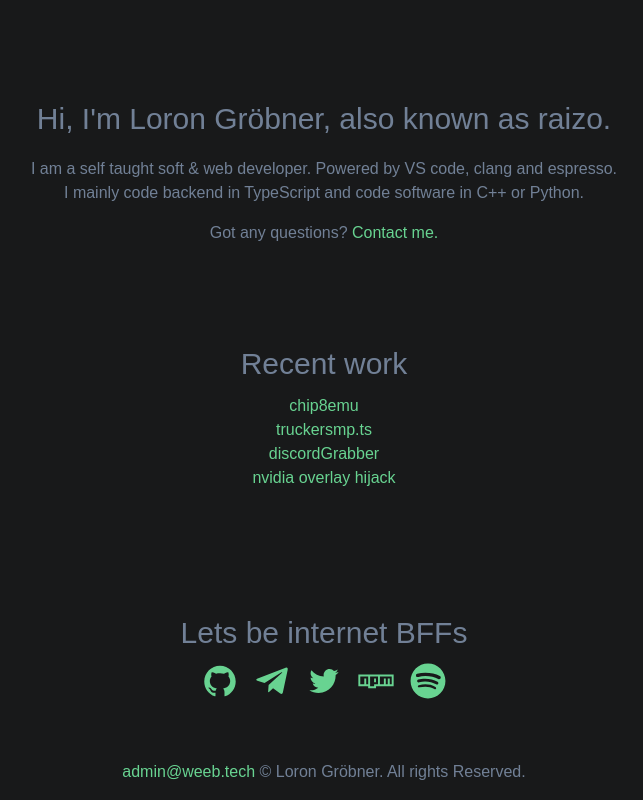
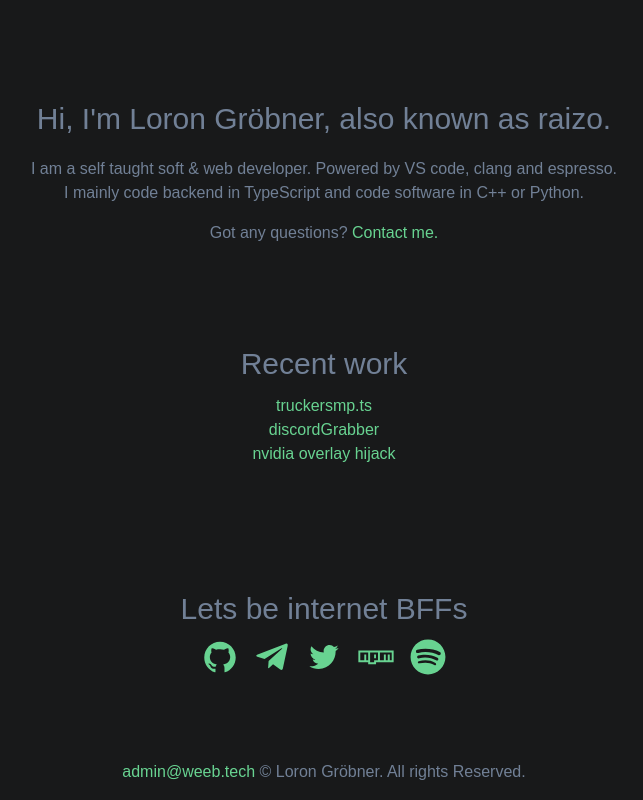
Before and after one commit to iraizo/switchbla.de, a Next.js app: page / in a window 1280 px wide. Shown: the whole page, without its empty margins (316-959 px from the left). Built offline with nearby package versions, Linux system fonts and the light colour scheme; a web font is replaced by a local one.

Commit message:
Update index.tsx

```diff
--- a/pages/index.tsx
+++ b/pages/index.tsx
@@ -28,7 +28,6 @@ export default class Index extends React.Component {
                         <h1 className={"text-3xl pb-2"}>Recent work</h1>
 
                         <div id={"list"} className={"flex flex-col text-center"}>
-                            <a className={"px-2 hover:text-blue-500 duration-500 text-green-400"} target="_blank" href={"https://github.com/iraizo/chip8emu"}>chip8emu</a>
                             <a className={"px-2 hover:text-blue-500 duration-500 text-green-400"} target="_blank" href={"https://github.com/iraizo/truckersmp.ts"}>truckersmp.ts</a>
                             <a className={"px-2 hover:text-blue-500 duration-500 text-green-400"} target="_blank" href={"https://github.com/iraizo/discordGrabber"}>discordGrabber</a>
                             <a className={"px-2 hover:text-blue-500 duration-500 text-green-400"} target="_blank" href={"https://github.com/iraizo/nvidia-overlay-hijack"}>nvidia overlay hijack</a>
```
